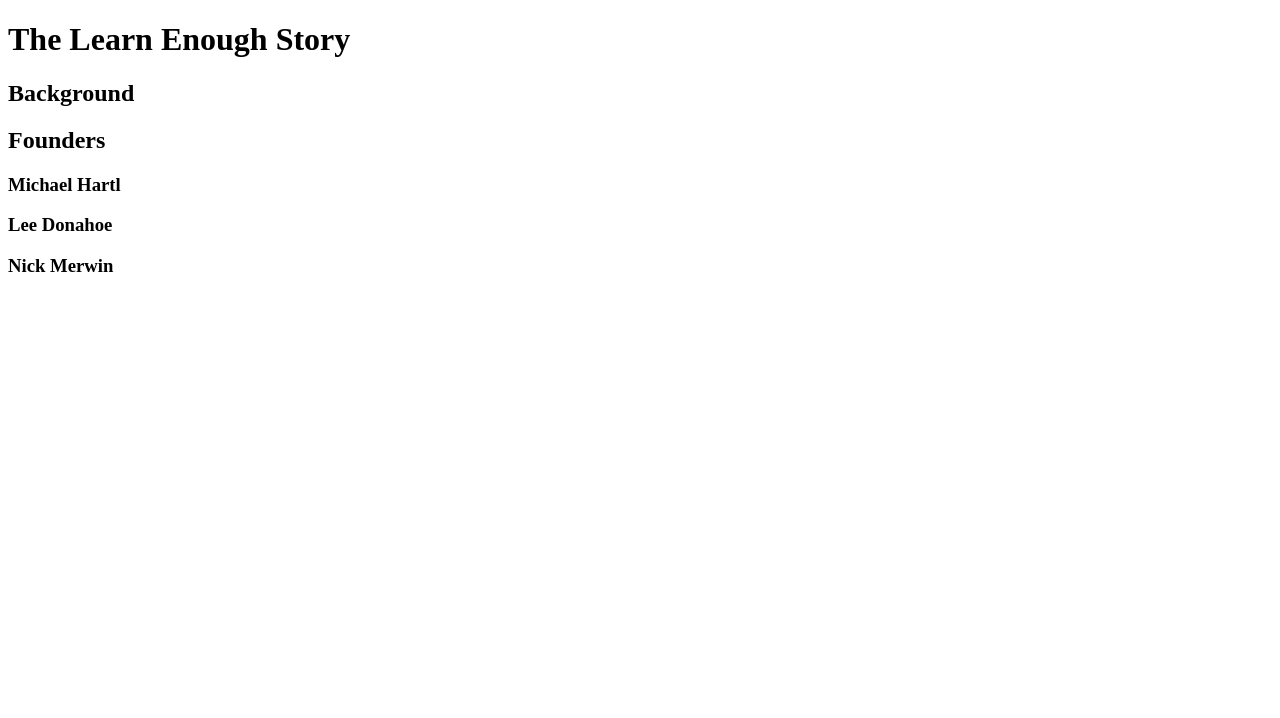
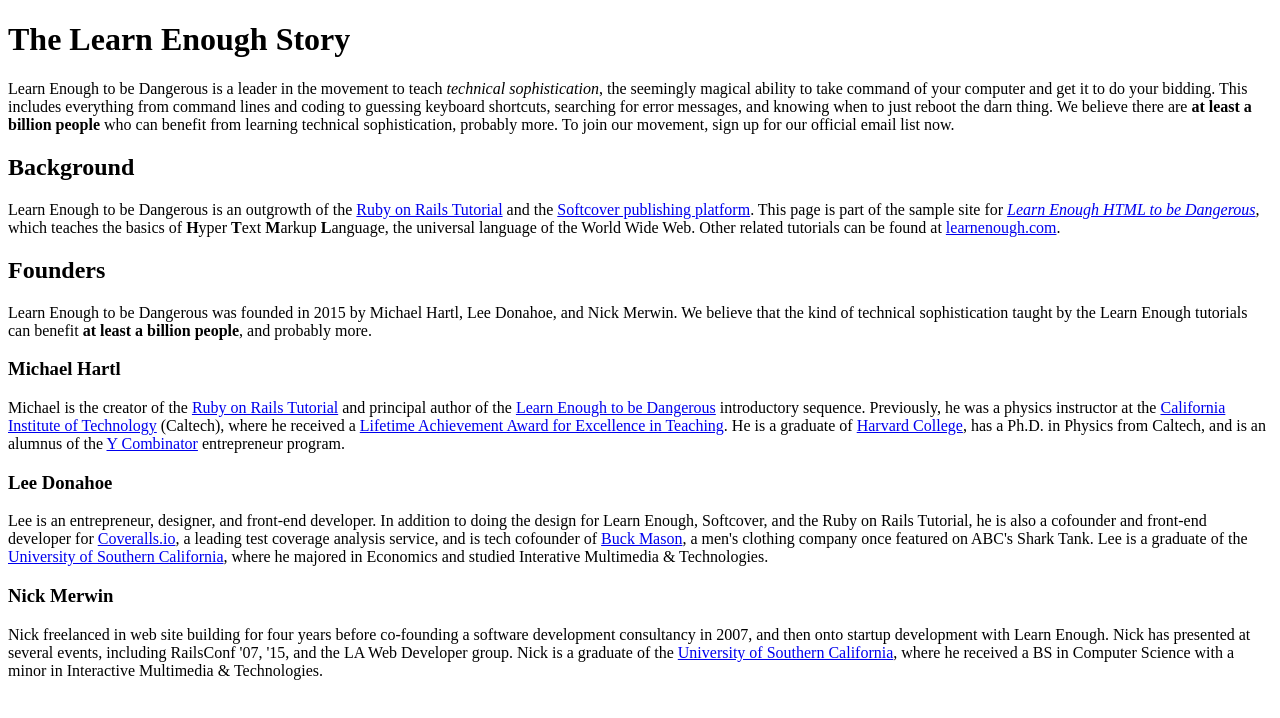
Before and after one commit to 2klw/learn-enough-website, a plain HTML site: page index.html in a window 1280 px wide. Drawn offline with Linux system fonts and the light colour scheme.

Commit message:
Add content to index page

```diff
--- a/index.html
+++ b/index.html
@@ -6,10 +6,28 @@
   </head>
   <body>
     <h1>The Learn Enough Story</h1>
+    <p>
+      Learn Enough to be Dangerous is a leader in the movement to teach <em>technical sophistication</em>, the seemingly magical ability to take command of your computer and get it to do your bidding. This includes everything from command lines and coding to guessing keyboard shortcuts, searching for error messages, and knowing when to just reboot the darn thing. We believe there are <strong>at least a billion people</strong> who can benefit from learning technical sophistication, probably more. To join our movement, sign up for our official email list now.
+    </p>
     <h2>Background</h2>
+    <p>
+      Learn Enough to be Dangerous is an outgrowth of the <a href="https://www.railstutorial.org/" target="_blank" rel="noreferrer">Ruby on Rails Tutorial</a> and the <a href="https://www.softcover.io/" target="_blank" rel="noreferrer">Softcover publishing platform</a>. This page is part of the sample site for <a href="https://www.learnenough.com/html" target="_blank" rel="noreferrer"><em>Learn Enough HTML to be Dangerous</em></a>, which teaches the basics of <strong>H</strong>yper <strong>T</strong>ext <strong>M</strong>arkup <strong>L</strong>anguage, the universal language of the World Wide Web. Other related tutorials can be found at <a href="https://www.learnenough.com/" target="_blank" rel="noreferrer">learnenough.com</a>.
+    </p>
     <h2>Founders</h2>
+    <p>
+      Learn Enough to be Dangerous was founded in 2015 by Michael Hartl, Lee Donahoe, and Nick Merwin. We believe that the kind of technical sophistication taught by the Learn Enough tutorials can benefit <strong>at least a billion people</strong>, and probably more.
+    </p>
     <h3>Michael Hartl</h3>
+    <p>
+      Michael is the creator of the <a href="https://www.railstutorial.org/" target="_blank" rel="noreferrer">Ruby on Rails Tutorial</a> and principal author of the <a href="https://www.learnenough.com/" target="_blank" rel="noreferrer">Learn Enough to be Dangerous</a> introductory sequence. Previously, he was a physics instructor at the <a href="https://www.caltech.edu" target="_blank" rel="noreferrer">California Institute of Technology</a> (Caltech), where he received a <a href="https://www.michaelhartl.com/ascit/awards2000.html" target="_blank" rel="noreferrer">Lifetime Achievement Award for Excellence in Teaching</a>. He is a graduate of <a href="https://college.harvard.edu/" target="_blank" rel="noreferrer">Harvard College</a>, has a Ph.D. in Physics from Caltech, and is an alumnus of the <a href="https://www.ycombinator.com/" target="_blank" rel="noreferrer">Y Combinator</a> entrepreneur program.
+    </p>
     <h3>Lee Donahoe</h3>
+    <p>
+      Lee is an entrepreneur, designer, and front-end developer. In addition to doing the design for Learn Enough, Softcover, and the Ruby on Rails Tutorial, he is also a cofounder and front-end developer for <a href="https://www.coveralls.io/" target="_blank" rel="noreferrer">Coveralls.io</a>, a leading test coverage analysis service, and is tech cofounder of <a href="https://www.buckmason.com/" target="_blank" rel="noreferrer">Buck Mason</a>, a men's clothing company once featured on ABC's Shark Tank. Lee is a graduate of the <a href="https://www.usc.edu/" target="_blank" rel="noreferrer">University of Southern California</a>, where he majored in Economics and studied Interative Multimedia & Technologies.
+    </p>
     <h3>Nick Merwin</h3>
+    <p>
+      Nick freelanced in web site building for four years before co-founding a software development consultancy in 2007, and then onto startup development with Learn Enough. Nick has presented at several events, including RailsConf '07, '15, and the LA Web Developer group. Nick is a graduate of the <a href="https://www.usc.edu/" target="_blank" rel="noreferrer">University of Southern California</a>, where he received a BS in Computer Science with a minor in Interactive Multimedia & Technologies.
+    </p>
   </body>
 </html>
```
